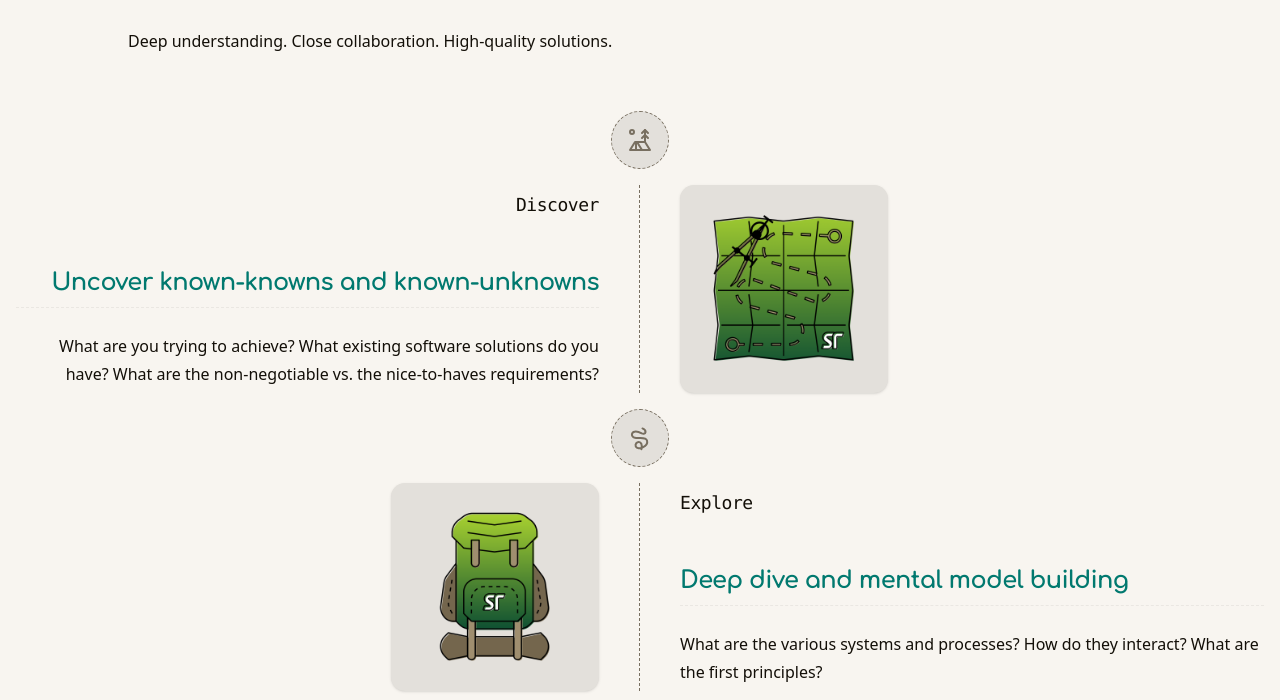
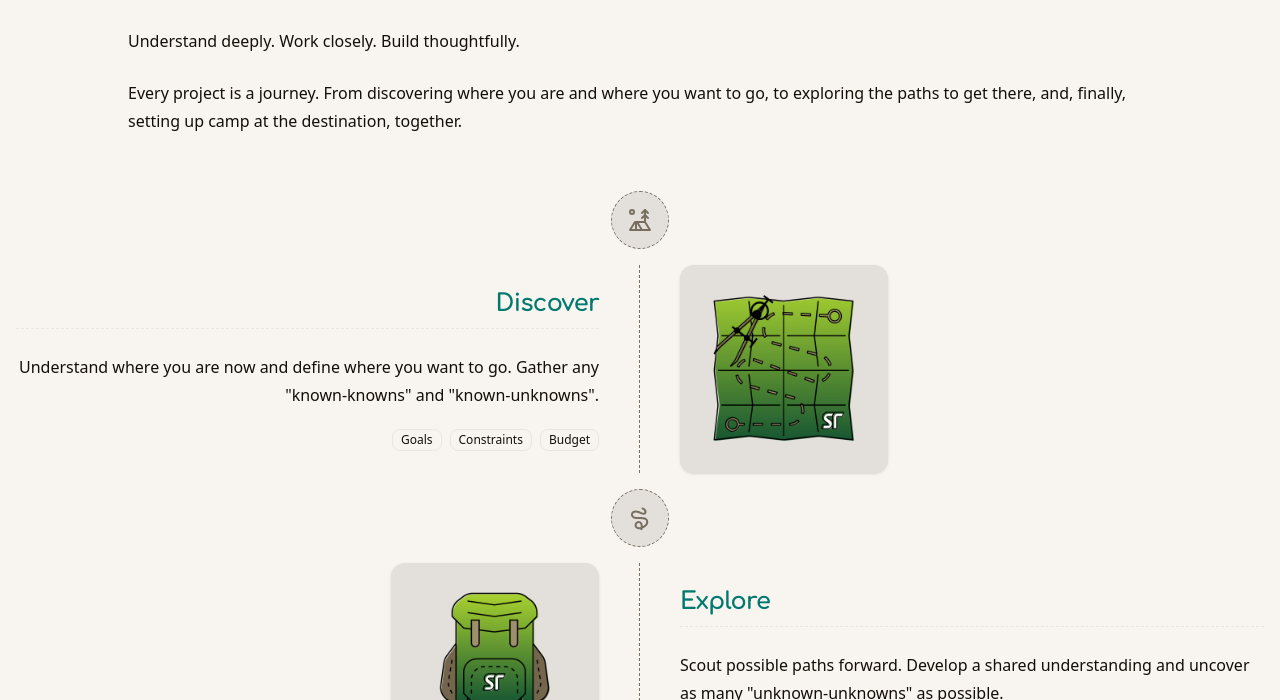
Before and after one commit to SpencerHaan/side-trails-dev, an Astro site: page / in a window 1280 px wide. Shown: the part 700-1400 px from the top of the page. Built offline with nearby package versions, Linux system fonts and the light colour scheme; Astro itself is replaced by a stand-in of ours.

Commit message:
Revised Process copy, tweaked secondary colour and cleaned up CSS file

```diff
--- a/src/components/Process.astro
+++ b/src/components/Process.astro
@@ -1,16 +1,15 @@
 ---
 import Section from "./ui/section.astro"
+import SectionHeader from "./ui/section-header.astro"
+import SectionContent from "./ui/section-content.astro"
+import ProcessItem from "./ProcessItem.astro"
+import ProcessImage from "./ProcessImage.astro"
+import Glyph from "./Glyph.astro"
+import { TentTreeIcon, LineSquiggleIcon, FlagIcon } from "lucide-react"
 
 import discoverImage from "@/assets/discover.png"
 import exploreImage from "@/assets/explore.png"
 import buildImage from "@/assets/build.png"
-
-import { TentTreeIcon, LineSquiggleIcon, FlagIcon } from "lucide-react"
-import ProcessItem from "./ProcessItem.astro"
-import ProcessImage from "./ProcessImage.astro"
-import Glyph from "./Glyph.astro"
-import SectionHeader from "./ui/section-header.astro"
-import SectionContent from "./ui/section-content.astro"
 ---
 
 <Section id="process">
@@ -20,7 +19,10 @@ import SectionContent from "./ui/section-content.astro"
     subtitle="Side Trailing"
   >
     <p slot="description">
-      Deep understanding. Close collaboration. High-quality solutions.
+      Understand deeply. Work closely. Build thoughtfully.
+    </p>
+    <p slot="description">
+      Every project is a journey. From discovering where you are and where you want to go, to exploring the paths to get there, and, finally, setting up camp at the destination, together.
     </p>
   </SectionHeader>
   <SectionContent slot="content" class="flex flex-col items-start md:items-center gap-4 max-w-7xl">
@@ -30,6 +32,7 @@ import SectionContent from "./ui/section-content.astro"
     <ProcessItem
       title="Discover"
       subtitle="Uncover known-knowns and known-unknowns"
+      keywords={["Goals", "Constraints", "Budget"]}
       imagePosition="right"
     >
       <ProcessImage
@@ -39,7 +42,7 @@ import SectionContent from "./ui/section-content.astro"
         loading="eager"
       />
       <p slot="description">
-        What are you trying to achieve? What existing software solutions do you have? What are the non-negotiable vs. the nice-to-haves requirements?
+        Understand where you are now and define where you want to go. Gather any "known-knowns" and "known-unknowns".
       </p>
     </ProcessItem>
     <Glyph type="round">
@@ -48,6 +51,7 @@ import SectionContent from "./ui/section-content.astro"
     <ProcessItem
       title="Explore"
       subtitle="Deep dive and mental model building"
+      keywords={["Analyze", "Prototype", "Understand"]}
       imagePosition="left"
     >
       <ProcessImage
@@ -57,7 +61,7 @@ import SectionContent from "./ui/section-content.astro"
         loading="eager"
       />
       <p slot="description">
-        What are the various systems and processes? How do they interact? What are the first principles?
+        Scout possible paths forward. Develop a shared understanding and uncover as many "unknown-unknowns" as possible.
       </p>
     </ProcessItem>
     <Glyph type="round">
@@ -66,6 +70,7 @@ import SectionContent from "./ui/section-content.astro"
     <ProcessItem
       title="Build"
       subtitle="From prototype to solution"
+      keywords={["Develop", "Integrate", "Document"]}
       imagePosition="right"
     >
       <ProcessImage
@@ -75,7 +80,7 @@ import SectionContent from "./ui/section-content.astro"
         loading="eager"
       />
       <p slot="description">
-        Discovery and exploration remain ongoing. There will always be more questions to ask and answer throughout the process, always more side trails to explore.
+        Take the chosen path and build the solution. Realize your goals, together, while leaving room to adapt along the way.
       </p>
     </ProcessItem>
     <Glyph type="round">
--- a/src/components/ProcessItem.astro
+++ b/src/components/ProcessItem.astro
@@ -1,28 +1,38 @@
 ---
 import TrailItem from "./TrailItem.astro"
+import { Badge } from "./ui/badge"
 import Typography from "./ui/typography.astro"
 import { cn } from "@/lib/utils"
 
 interface Props {
   title: string
   subtitle: string
+  keywords?: string[]
   imagePosition: "left" | "right"
 }
 
-const { title, subtitle, imagePosition } = Astro.props
+const { title, subtitle, keywords = [], imagePosition } = Astro.props
+
+const isImageLeft = imagePosition === "left"
 ---
 
-<TrailItem class={imagePosition === "left" ? "flex-col" : "flex-col-reverse"}>
+<TrailItem class={isImageLeft ? "flex-col" : "flex-col-reverse"}>
   <slot name="image" slot={imagePosition} />
   <Typography
-    slot={imagePosition == "left" ? "right" : "left"}
+    slot={isImageLeft ? "right" : "left"}
     class={cn(
       "prose-h2:text-2xl",
       imagePosition == "left" ? "md:text-left" : "md:text-right"
     )}
   >
-    <h5>{title}</h5>
-    <h2>{subtitle}</h2>
+    <h2>{title}</h2>
+    <!-- <h6>{subtitle}</h6> -->
     <slot name="description" />
+    <div class={cn(
+      "flex flex-wrap gap-2",
+      isImageLeft ? "justify-start" : "md:justify-end"
+    )}>
+      {keywords.map((keyword) => <Badge variant="outline">{keyword}</Badge>)}
+    </div>
   </Typography>
 </TrailItem>
--- a/src/styles/global.css
+++ b/src/styles/global.css
@@ -88,7 +88,7 @@
   --popover-foreground: var(--color-bone-900);
   --primary: var(--color-pinegreen-500);
   --primary-foreground: var(--color-pinegreen-50);
-  --secondary: var(--color-coral-500);
+  --secondary: var(--color-coral-400);
   --secondary-foreground: var(--color-coral-900);
   --muted: var(--color-bone-300);
   --muted-foreground: var(--color-bone-700);
@@ -155,41 +155,3 @@
     @apply bg-background text-foreground;
   }
 }
-
-/*
-:root {
-  --radius: 0.625rem;
-  --background: var(--color-bone-50);
-  --foreground: var(--color-bone-900);
-  --card: var(--color-bone-50);
-  --card-foreground: var(--color-bone-900);
-  --popover: var(--color-bone-50);
-  --popover-foreground: var(--color-bone-900);
-  --primary: var(--color-pinegreen-500);
-  --primary-foreground: var(--color-white);
-  --secondary: var(--color-coral-500);
-  --secondary-foreground: oklch(0.21 0.006 285.885);
-  --tertiary: var(--color-pinegreen-500);
-  --tertiary-foreground: var(--color-pinegreen-50);
-  --muted: var(--color-pearl-500);
-  --muted-foreground: var(--color-bone-700);
-  --accent: var(--color-pearl-200);
-  --accent-foreground: var(--color-bone-900);
-  --destructive: oklch(0.577 0.245 27.325);
-  --border: var(--color-bone-500);
-  --input: var(--color-bone-400);
-  --ring: var(--color-bone-500);
-  --chart-1: oklch(0.646 0.222 41.116);
-  --chart-2: oklch(0.6 0.118 184.704);
-  --chart-3: oklch(0.398 0.07 227.392);
-  --chart-4: oklch(0.828 0.189 84.429);
-  --chart-5: oklch(0.769 0.188 70.08);
-  --sidebar: oklch(0.985 0 0);
-  --sidebar-foreground: oklch(19.468% 0.01165 99.549);
-  --sidebar-primary: oklch(0.21 0.006 285.885);
-  --sidebar-primary-foreground: oklch(0.985 0 0);
-  --sidebar-accent: oklch(0.967 0.001 286.375);
-  --sidebar-accent-foreground: oklch(0.21 0.006 285.885);
-  --sidebar-border: oklch(0.92 0.004 286.32);
-  --sidebar-ring: oklch(0.705 0.015 286.067);
-} */
```
